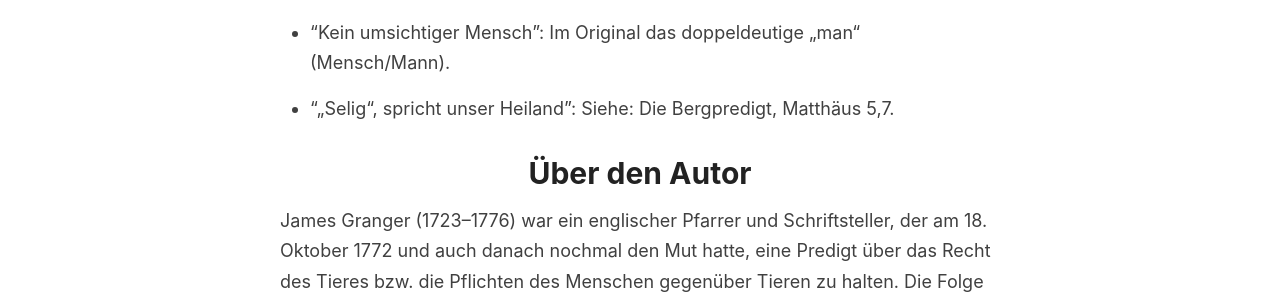
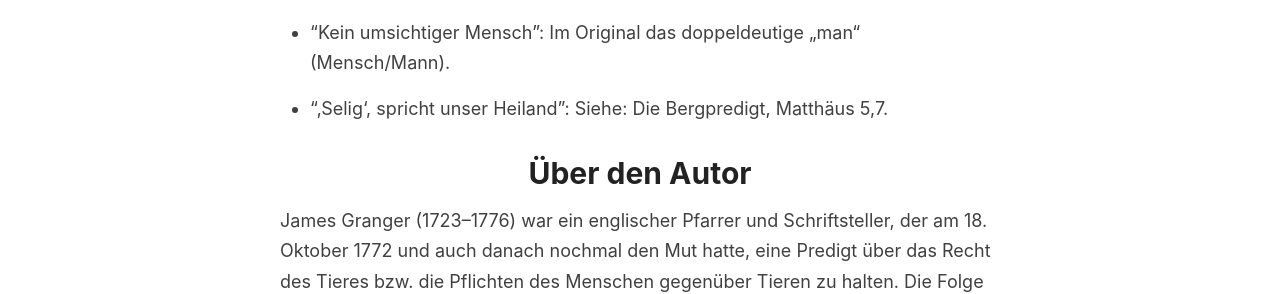
Before and after one commit to tierethik-veganismus/tierethik-veganismus.github.io, a Jekyll site: the page built from _posts/2022-04-11-James-Granger.md, in a window 1280 px wide and 900 px high, scrolled down 4316 px. Shown: the part 162-456 px from the top of the window. Built offline with Jekyll 4.4.1, drawn with Linux system fonts in a browser that asks for light colours.

Commit message:
Ersetze doppelte durch einfache Anführungszeichen

```diff
--- a/_posts/2022-04-11-James-Granger.md
+++ b/_posts/2022-04-11-James-Granger.md
@@ -66,7 +66,7 @@ _Quelle: James Granger, An Apology for the Brute Creation, or Abuse of Animals c
 
 * "Kein umsichtiger Mensch": Im Original das doppeldeutige „man“ (Mensch/Mann).
 
-* "„Selig“, spricht unser Heiland": Siehe: Die Bergpredigt, Matthäus 5,7.
+* "‚Selig‘, spricht unser Heiland": Siehe: Die Bergpredigt, Matthäus 5,7.
 
 # Über den Autor
 
```
